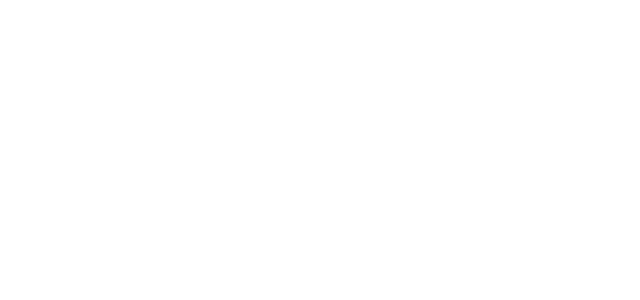
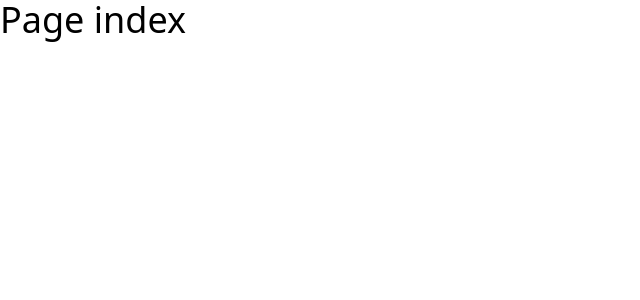
Before and after one commit to kevin7070/Nuxt, a Nuxt app: page / in a window 1280 px wide. Shown: the top 300 px of the page, without its empty margins (0-640 px from the left). Built offline with nearby package versions, Linux system fonts and the light colour scheme.

Commit message:
add page index

```diff
--- a/app/app.vue
+++ b/app/app.vue
@@ -1,7 +1,8 @@
 <template>
-  <div class="flex h-screen flex-1">
-    <NuxtRouteAnnouncer />
-  </div>
+  <NuxtRouteAnnouncer />
+  <NuxtLayout>
+    <NuxtPage />
+  </NuxtLayout>
 </template>
 
 <script setup lang="ts"></script>
--- /dev/null
+++ b/app/layouts/default.vue
@@ -0,0 +1,7 @@
+<template>
+  <div>
+    <slot />
+  </div>
+</template>
+
+<script lang="ts" setup></script>
--- /dev/null
+++ b/app/pages/index.vue
@@ -0,0 +1,7 @@
+<template>
+  <h1 class="text-4xl">Page index</h1>
+</template>
+
+<script lang="ts" setup>
+definePageMeta({ layout: "default" });
+</script>
```
